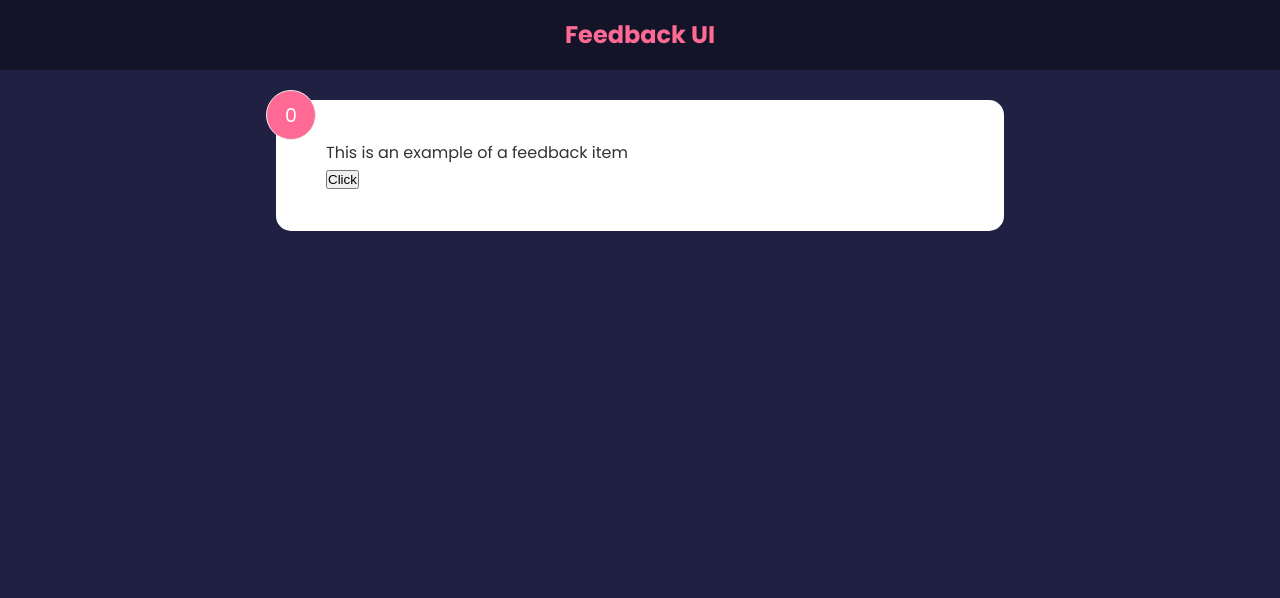
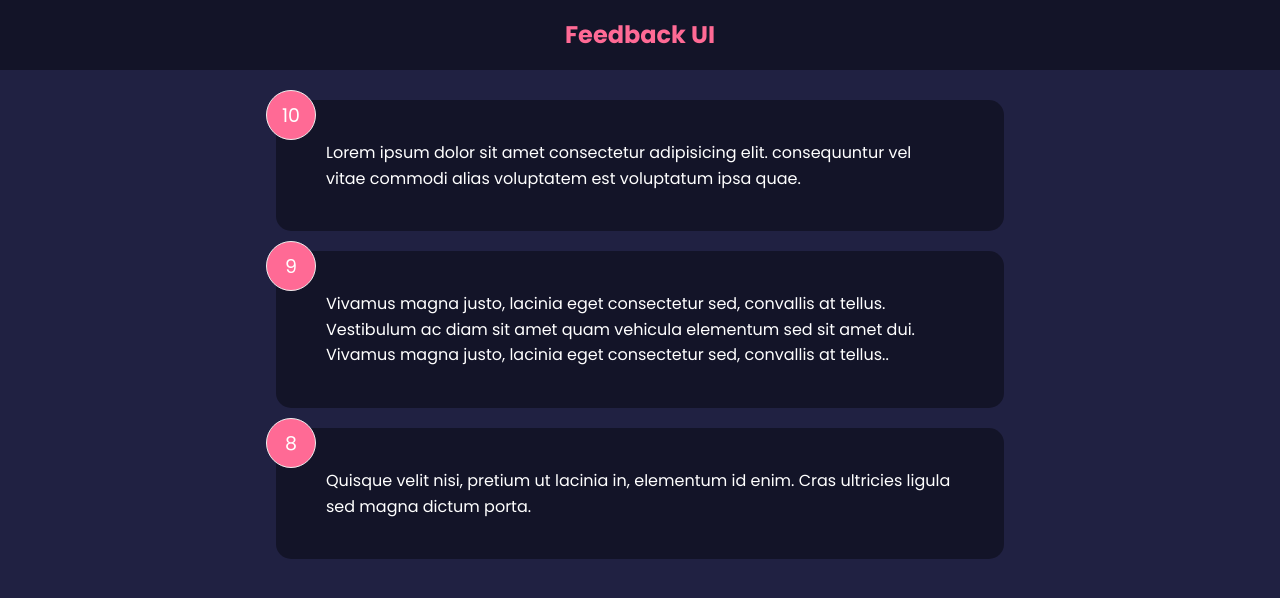
Before and after one commit to danny-englander/feedback-app, a React (Create React App) app: page / in a window 1280 px wide. Shown: the top 598 px of the page. Built offline with nearby package versions, Linux system fonts and the light colour scheme.

Commit message:
Create card styled component

```diff
--- a/src/App.js
+++ b/src/App.js
@@ -1,17 +1,17 @@
 import React, { useState } from 'react'
-// import Examples from "./components/Examples"
-import FeedbackItem from "./components/FeedbackItem"
+import FeedbackList from './components/FeedbackList'
 import Header from "./components/Header"
 import FeedbackData from './data/Feebackdata'
 
 function App() {
+  // Pull in the data from the data file.
   const [feedback, setFeedback] = useState(FeedbackData)
 
   return (
     <>
       <Header />
       <div className="container">
-        <FeedbackItem />
+        <FeedbackList feedback={feedback} />
       </div>
     </>
   )
--- a/src/components/FeedbackItem.jsx
+++ b/src/components/FeedbackItem.jsx
@@ -1,21 +1,13 @@
-import React, { useState } from 'react'
+import React from 'react'
+import Card from './shared/Card'
 
-const FeedbackItem = () => {
-  const [rating, SetRating] = useState(0)
-  const [text, setText] = useState('This is an example of a feedback item')
-
-  const handleClick = () => {
-    SetRating((prev) => {
-      return prev + 1
-    })
-  }
-
+const FeedbackItem = ({ item }) => {
   return (
-    <div className="card">
-      <div className="num-display">{rating}</div>
-      <div className="text-display">{text}</div>
-      <button onClick={handleClick}>Click</button>
-    </div>
+    // Call the styled component
+    <Card reverse={true}>
+      <div className="num-display">{item.rating}</div>
+      <div className="text-display">{item.text}</div>
+    </Card>
   )
 }
 
--- /dev/null
+++ b/src/components/FeedbackList.jsx
@@ -0,0 +1,18 @@
+import React from 'react'
+import FeedbackItem from './FeedbackItem'
+
+const FeedbackList = ({ feedback }) => {
+  if (!feedback || feedback.length === 0) {
+    return <div>no feedback</div>
+  }
+
+  return (
+    <div className="feedback-list">
+      {feedback.map((item) => (
+        <FeedbackItem key={item.id} item={item} />
+      ))}
+    </div>
+  )
+}
+
+export default FeedbackList
--- /dev/null
+++ b/src/components/shared/Card.jsx
@@ -0,0 +1,20 @@
+import React from 'react'
+
+// Styled component.
+const Card = ({ children, reverse }) => {
+  // return <div className={`card ${reverse && 'reverse'}`}>{children}</div>
+
+  return (
+    <div
+      className="card"
+      style={{
+        backgroundColor: reverse ? 'rgba(0,0,0,0.4)' : '#fff',
+        color: reverse ? '#fff' : 'rgba(0,0,0,0.4)'
+      }}
+    >
+      {children}
+    </div>
+  )
+}
+
+export default Card
```
Also changed, not shown: 1 other file (tests, documents, lock files or other folders).
